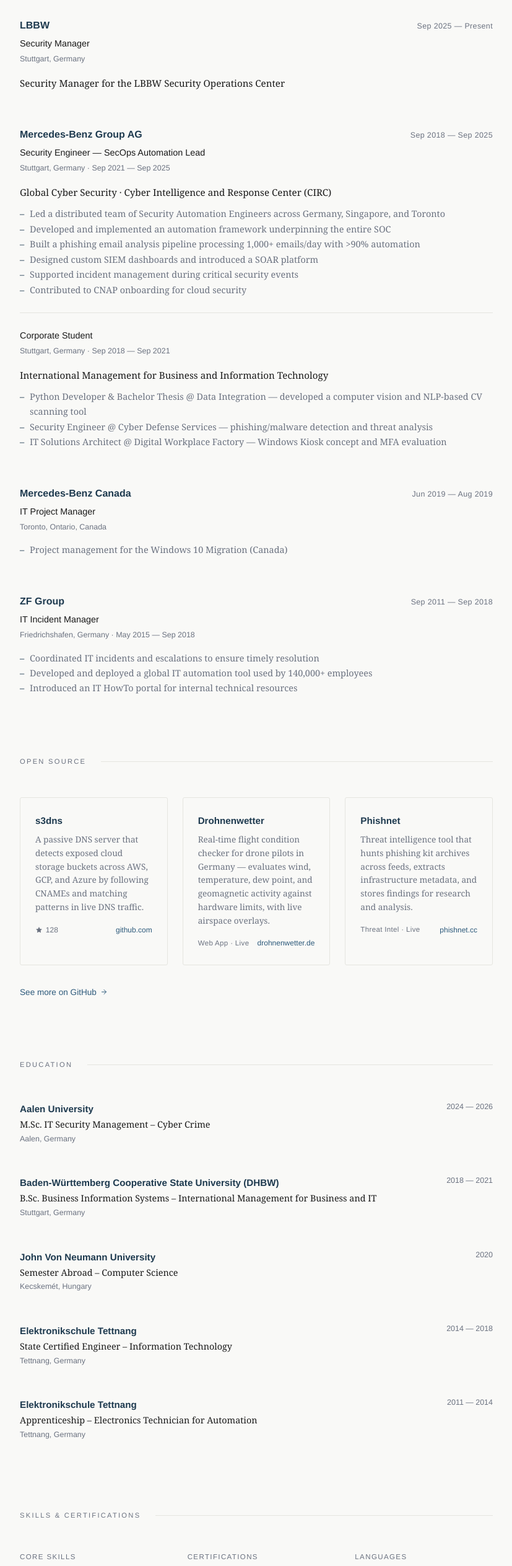
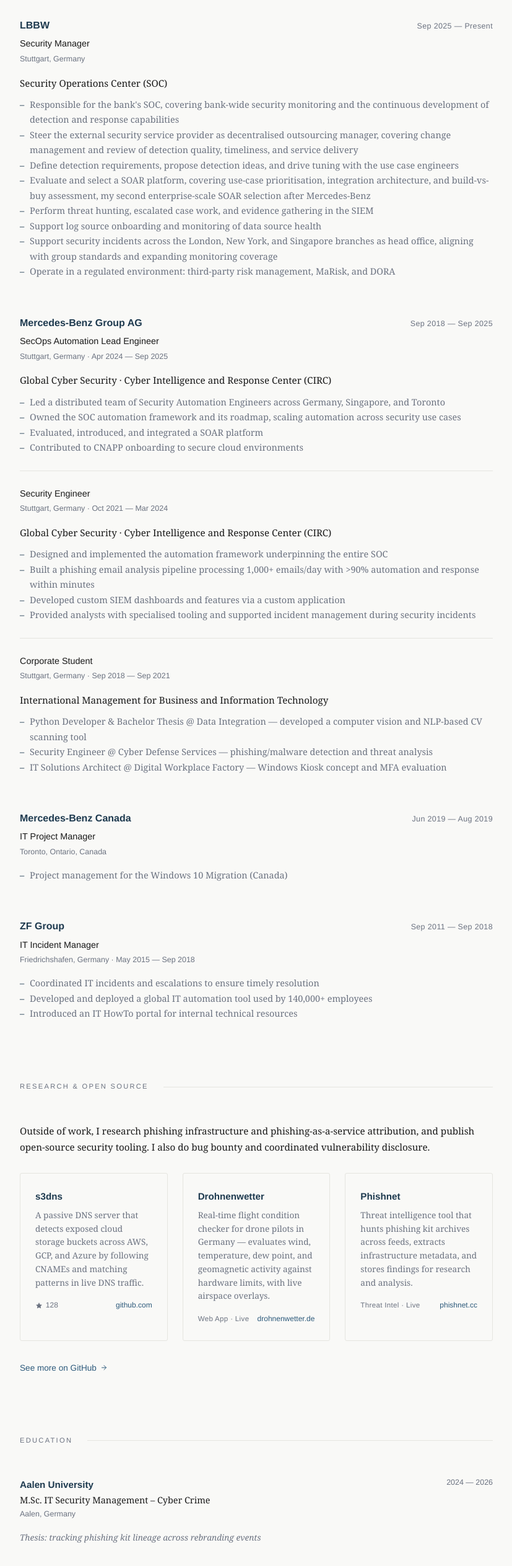
Before and after one commit to olizimmermann/olizimmermann.github.io, a plain HTML site: page index.html in a window 1280 px wide. Shown: the part 840-3366 px from the top of the page at 62% size, without its empty margins (226-1053 px from the left). Drawn offline with Linux system fonts and the light colour scheme; no server answers.

Commit message:
Expand LBBW role, split Mercedes roles, add research and profile details
- LBBW: full SOC responsibilities (SOAR selection, outsourcing steering, DORA/MaRisk)
- Mercedes-Benz: separate Lead Engineer and Security Engineer roles, fix CNAPP typo
- Add research intro, M.Sc. thesis topic, Spanish, volunteer firefighter
- Add threat hunting, detection engineering, DORA/MaRisk skills
- Mention CISSP in meta/OG; add hasCredential to structured data
- Fix unclosed ZF job div inside HTML comment
- Ignore .DS_Store and PDFs

Co-Authored-By: Claude Opus 5.5 <noreply@anthropic.com>

```diff
--- a/index.html
+++ b/index.html
@@ -4,22 +4,22 @@
   <meta charset="UTF-8" />
   <meta name="viewport" content="width=device-width, initial-scale=1.0" />
   <title>Oliver Zimmermann — Security Manager & SecOps Automation</title>
-  <meta name="description" content="Oliver Zimmermann is a Security Manager and SecOps Automation expert based in Stuttgart, Germany. Specializing in incident response, SIEM/SOAR, cloud security, and security automation." />
-  <meta name="keywords" content="Oliver Zimmermann, Security Manager, SecOps, SOC Automation, SIEM, SOAR, Incident Response, Cloud Security, Penetration Testing, Stuttgart, LBBW, Mercedes-Benz" />
+  <meta name="description" content="Oliver Zimmermann is a Security Manager and SecOps Automation expert based in Stuttgart, Germany. CISSP. Specializing in SOC operations, threat hunting, SIEM/SOAR, cloud security, and security automation." />
+  <meta name="keywords" content="Oliver Zimmermann, Security Manager, SecOps, SOC Automation, SIEM, SOAR, Incident Response, Threat Hunting, CISSP, DORA, Cloud Security, Penetration Testing, Stuttgart, LBBW, Mercedes-Benz" />
   <meta name="author" content="Oliver Zimmermann" />
   <link rel="canonical" href="https://ozimmermann.com" />
 
   <!-- Open Graph -->
   <meta property="og:type" content="profile" />
   <meta property="og:title" content="Oliver Zimmermann — Security Manager & SecOps Automation" />
-  <meta property="og:description" content="Security Manager at LBBW. Four years building SOC automation infrastructure at Mercedes-Benz. Open-source security tools author." />
+  <meta property="og:description" content="CISSP · Security Manager responsible for the LBBW SOC. Previously built the SOC automation framework at Mercedes-Benz. Phishing infrastructure researcher and open-source security tools author." />
   <meta property="og:url" content="https://ozimmermann.com" />
   <meta property="og:locale" content="en_US" />
 
   <!-- Twitter Card -->
   <meta name="twitter:card" content="summary" />
   <meta name="twitter:title" content="Oliver Zimmermann — Security Manager & SecOps Automation" />
-  <meta name="twitter:description" content="Security Manager at LBBW. Four years building SOC automation infrastructure at Mercedes-Benz. Open-source security tools author." />
+  <meta name="twitter:description" content="CISSP · Security Manager responsible for the LBBW SOC. Previously built the SOC automation framework at Mercedes-Benz. Phishing infrastructure researcher and open-source security tools author." />
 
   <!-- Structured Data -->
   <script type="application/ld+json">
@@ -37,7 +37,12 @@
       "https://github.com/olizimmermann",
       "https://www.credly.com/users/zimmermann/badges/credly"
     ],
-    "knowsAbout": ["SecOps Automation", "Incident Response", "SIEM", "SOAR", "Cloud Security", "Penetration Testing", "Python"]
+    "knowsAbout": ["SecOps Automation", "Incident Response", "Threat Hunting", "Detection Engineering", "SIEM", "SOAR", "Cloud Security", "Penetration Testing", "Phishing Infrastructure", "DORA", "Python"],
+    "hasCredential": [
+      { "@type": "EducationalOccupationalCredential", "name": "Certified Information Systems Security Professional (CISSP)", "credentialCategory": "certification", "recognizedBy": { "@type": "Organization", "name": "ISC2" } },
+      { "@type": "EducationalOccupationalCredential", "name": "GIAC Cloud Penetration Tester (GCPN)", "credentialCategory": "certification", "recognizedBy": { "@type": "Organization", "name": "GIAC" } },
+      { "@type": "EducationalOccupationalCredential", "name": "GIAC Web Application Penetration Tester (GWAPT)", "credentialCategory": "certification", "recognizedBy": { "@type": "Organization", "name": "GIAC" } }
+    ]
   }
   </script>
   <style>
@@ -294,6 +299,20 @@
     }
 
     .edu-item:last-child { margin-bottom: 0; }
+
+    .edu-thesis {
+      margin-top: 0.35rem;
+      font-size: 0.85rem;
+      font-style: italic;
+      color: var(--muted);
+    }
+
+    .research-intro {
+      max-width: 46rem;
+      margin-bottom: 1.75rem;
+    }
+
+    .skills-col-title--spaced { margin-top: 2rem; }
 
     .edu-school {
       font-family: 'Helvetica Neue', Arial, sans-serif;
@@ -572,7 +591,17 @@
         </div>
         <div class="job-title">Security Manager</div>
         <div class="job-location">Stuttgart, Germany</div>
-        <p class="job-desc">Security Manager for the LBBW Security Operations Center</p>
+        <p class="job-desc">Security Operations Center (SOC)</p>
+        <ul class="job-bullets">
+          <li>Responsible for the bank's SOC, covering bank-wide security monitoring and the continuous development of detection and response capabilities</li>
+          <li>Steer the external security service provider as decentralised outsourcing manager, covering change management and review of detection quality, timeliness, and service delivery</li>
+          <li>Define detection requirements, propose detection ideas, and drive tuning with the use case engineers</li>
+          <li>Evaluate and select a SOAR platform, covering use-case prioritisation, integration architecture, and build-vs-buy assessment, my second enterprise-scale SOAR selection after Mercedes-Benz</li>
+          <li>Perform threat hunting, escalated case work, and evidence gathering in the SIEM</li>
+          <li>Support log source onboarding and monitoring of data source health</li>
+          <li>Support security incidents across the London, New York, and Singapore branches as head office, aligning with group standards and expanding monitoring coverage</li>
+          <li>Operate in a regulated environment: third-party risk management, MaRisk, and DORA</li>
+        </ul>
       </div>
 
       <div class="job">
@@ -581,17 +610,27 @@
           <span class="job-period">Sep 2018 — Sep 2025</span>
         </div>
 
-        <div class="job-title">Security Engineer — SecOps Automation Lead</div>
-        <div class="job-location">Stuttgart, Germany · Sep 2021 — Sep 2025</div>
+        <div class="job-title">SecOps Automation Lead Engineer</div>
+        <div class="job-location">Stuttgart, Germany · Apr 2024 — Sep 2025</div>
         <p class="job-desc">Global Cyber Security · Cyber Intelligence and Response Center (CIRC)</p>
         <ul class="job-bullets">
           <li>Led a distributed team of Security Automation Engineers across Germany, Singapore, and Toronto</li>
-          <li>Developed and implemented an automation framework underpinning the entire SOC</li>
-          <li>Built a phishing email analysis pipeline processing 1,000+ emails/day with &gt;90% automation</li>
-          <li>Designed custom SIEM dashboards and introduced a SOAR platform</li>
-          <li>Supported incident management during critical security events</li>
-          <li>Contributed to CNAP onboarding for cloud security</li>
+          <li>Owned the SOC automation framework and its roadmap, scaling automation across security use cases</li>
+          <li>Evaluated, introduced, and integrated a SOAR platform</li>
+          <li>Contributed to CNAPP onboarding to secure cloud environments</li>
         </ul>
+
+        <div class="sub-role">
+          <div class="job-title">Security Engineer</div>
+          <div class="job-location">Stuttgart, Germany · Oct 2021 — Mar 2024</div>
+          <p class="job-desc">Global Cyber Security · Cyber Intelligence and Response Center (CIRC)</p>
+          <ul class="job-bullets">
+            <li>Designed and implemented the automation framework underpinning the entire SOC</li>
+            <li>Built a phishing email analysis pipeline processing 1,000+ emails/day with &gt;90% automation and response within minutes</li>
+            <li>Developed custom SIEM dashboards and features via a custom application</li>
+            <li>Provided analysts with specialised tooling and supported incident management during security incidents</li>
+          </ul>
+        </div>
 
         <div class="sub-role">
           <div class="job-title">Corporate Student</div>
@@ -639,16 +678,18 @@
         <div class="sub-role">
           <div class="job-title">Electronics Technician for Automation</div>
           <div class="job-location">Friedrichshafen · Sep 2011 — Jan 2014</div>
-        </div>
-      </div> -->
+        </div> -->
+      </div>
     </section>
 
     <!-- PROJECTS -->
     <section id="projects">
       <div class="section-header">
-        <span class="section-label">Open Source</span>
+        <span class="section-label">Research &amp; Open Source</span>
         <div class="section-line"></div>
       </div>
+
+      <p class="job-desc research-intro">Outside of work, I research phishing infrastructure and phishing-as-a-service attribution, and publish open-source security tooling. I also do bug bounty and coordinated vulnerability disclosure.</p>
 
       <div class="projects-grid">
         <a href="https://github.com/olizimmermann/s3dns" target="_blank" rel="noopener" class="project-card">
@@ -701,6 +742,7 @@
           <a href="https://www.hs-aalen.de" target="_blank" rel="noopener" class="edu-school">Aalen University</a>
           <div class="edu-degree">M.Sc. IT Security Management – Cyber Crime</div>
           <div class="job-location">Aalen, Germany</div>
+          <p class="edu-thesis">Thesis: tracking phishing kit lineage across rebranding events</p>
         </div>
         <div class="edu-period">2024 — 2026</div>
       </div>
@@ -755,8 +797,11 @@
           <div class="tag-list">
             <span class="tag">Incident Response</span>
             <span class="tag">Incident Management</span>
+            <span class="tag">Threat Hunting</span>
+            <span class="tag">Detection Engineering</span>
             <span class="tag">SecOps Automation</span>
             <span class="tag">SIEM / SOAR</span>
+            <span class="tag">DORA / MaRisk</span>
             <span class="tag">Penetration Testing</span>
             <span class="tag">Cloud Security</span>
             <span class="tag">Python</span>
@@ -779,6 +824,11 @@
           <div class="tag-list">
             <span class="tag">German — Native</span>
             <span class="tag">English — Professional</span>
+            <span class="tag">Spanish — Elementary</span>
+          </div>
+          <div class="skills-col-title skills-col-title--spaced">Outside Work</div>
+          <div class="tag-list">
+            <span class="tag">Volunteer Firefighter</span>
           </div>
         </div>
       </div>
```
Also changed, not shown: 1 other file.
